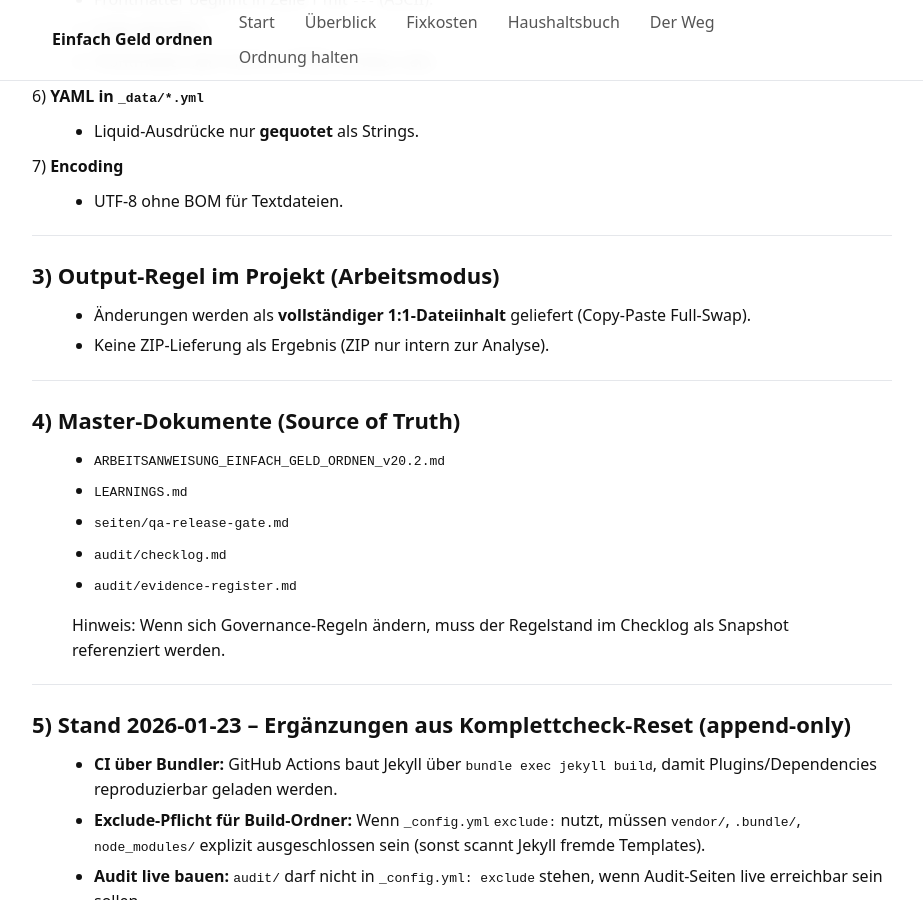
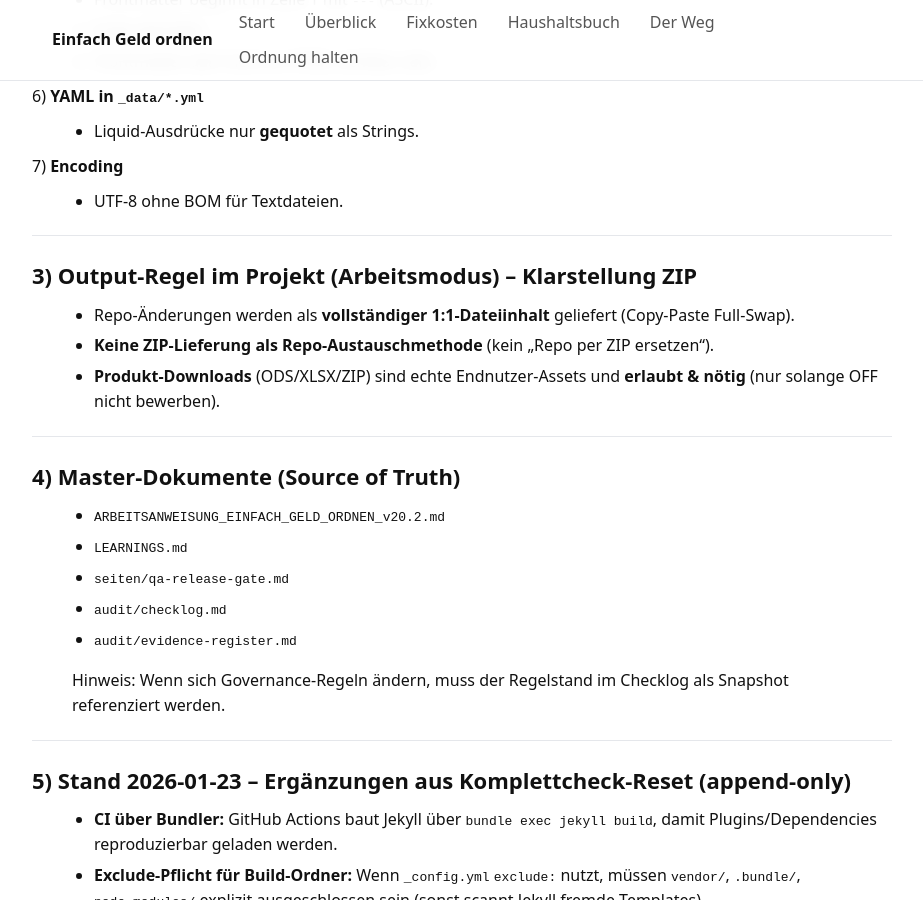
Before and after one commit to gluecklich-tools/einfach-geld-ordnen, a Jekyll site: the page built from audit/rules-snapshot.md, in a window 1280 px wide and 900 px high, scrolled down 892 px. Shown: the whole window, without its empty margins (178-1101 px from the left). Built offline with Jekyll 4.4.1, drawn with Linux system fonts in a browser that asks for light colours.

Commit message:
Governance: Repo-SSoT/ZIP-Klarstellung + Domain-Hub in QA/Learnings verankert

```diff
--- a/audit/rules-snapshot.md
+++ b/audit/rules-snapshot.md
@@ -48,10 +48,11 @@
 
 ---
 
-## 3) Output-Regel im Projekt (Arbeitsmodus)
+## 3) Output-Regel im Projekt (Arbeitsmodus) – Klarstellung ZIP
 
-- Änderungen werden als **vollständiger 1:1-Dateiinhalt** geliefert (Copy-Paste Full-Swap).
-- Keine ZIP-Lieferung als Ergebnis (ZIP nur intern zur Analyse).
+- Repo-Änderungen werden als **vollständiger 1:1-Dateiinhalt** geliefert (Copy-Paste Full-Swap).
+- **Keine ZIP-Lieferung als Repo-Austauschmethode** (kein „Repo per ZIP ersetzen“).
+- **Produkt-Downloads** (ODS/XLSX/ZIP) sind echte Endnutzer-Assets und **erlaubt & nötig** (nur solange OFF nicht bewerben).
 
 ---
 
```
Also changed, not shown: 00_HARD_BLOCK.md (added, +21 -0 lines), STARTTEXT_NEXT_CHAT.md (added, +24 -0 lines).
